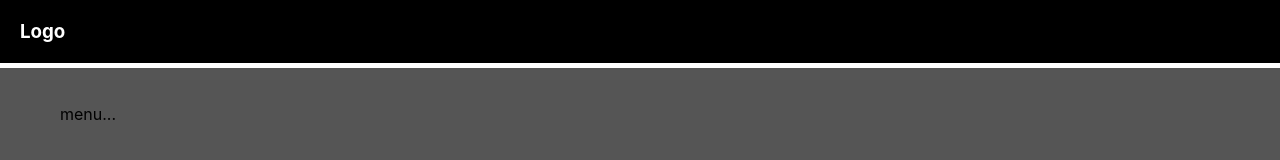
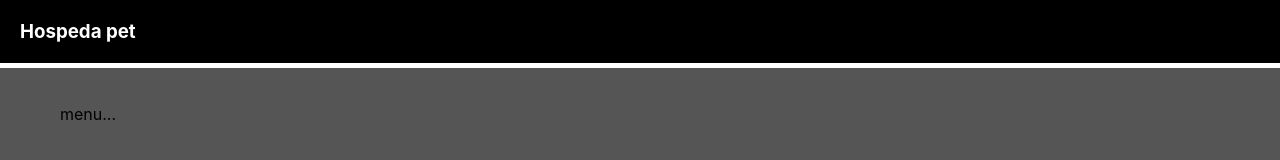
Before and after one commit to FabriciaAssis/react-tutorial, a React (Create React App) app: page / in a window 1280 px wide. Shown: the top 160 px of the page. Built offline with nearby package versions, Linux system fonts and the light colour scheme.

Commit message:
alteração de logo

```diff
--- a/src/components/Header.js
+++ b/src/components/Header.js
@@ -4,8 +4,13 @@ import Box from '@mui/material/Box'
 const Header = () => {
     return (
         <Box component='header'>
-            <h3>Logo</h3>
+            <h3>Hospeda pet</h3>
+
+            {/* <a>Entrar</a> | <a>Cadastro</a> */}
         </Box>
+        //<Box>
+        //
+        //</Box>
     )
 }
 
```
